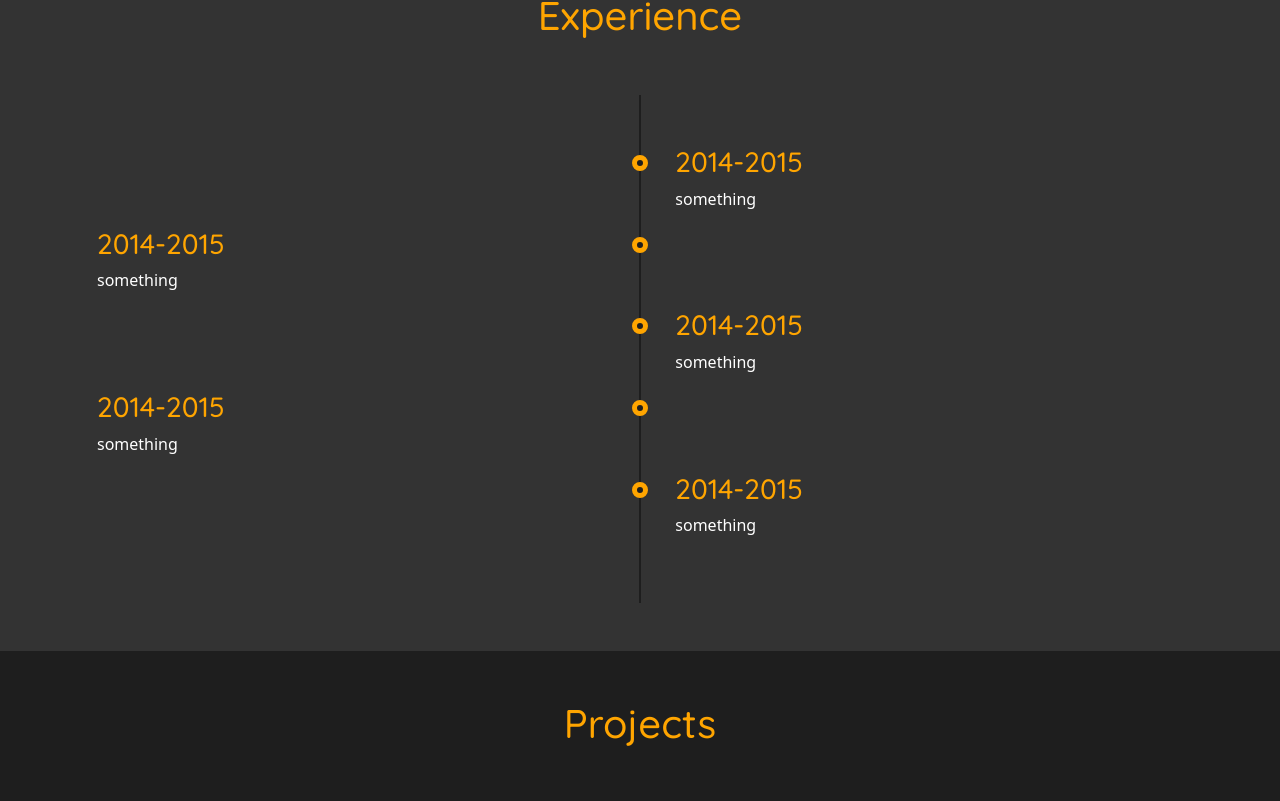
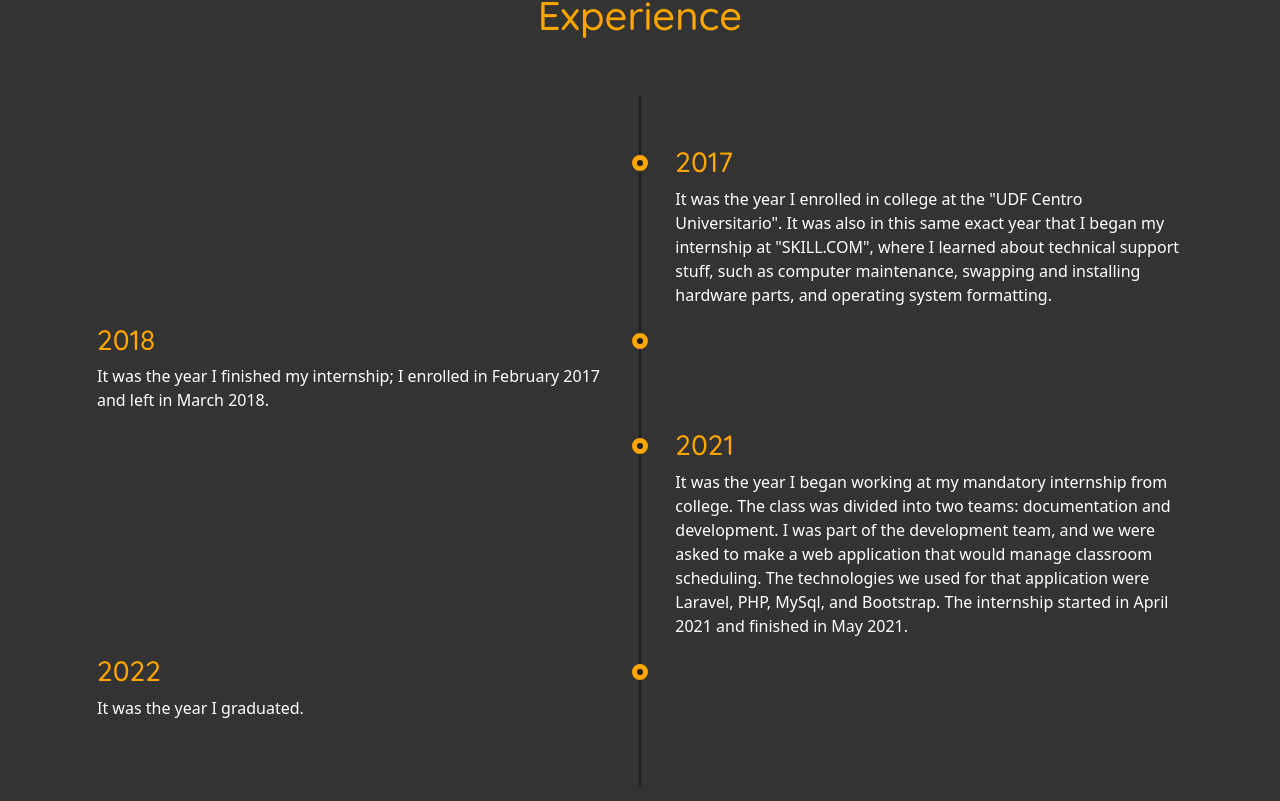
Before and after one commit to fabiomarras-dev/react-portfolio, a React (Create React App) app: page / in a window 1280 px wide. Shown: the part 1770-2571 px from the top of the page. Built offline with nearby package versions, Linux system fonts and the light colour scheme.

Commit message:
portfolio nearly ready

```diff
--- a/src/components/AboutMe.js
+++ b/src/components/AboutMe.js
@@ -49,7 +49,7 @@ const AboutMe = () => {
                     <li>Javascript</li>
                     <li>MySql</li>
                   </ul>
-                  I also have some notions of technical support, thanks to a 1-year internship I took part in at a company called "SKILL.COM".
+                  I also have some notions of <span>technical support</span>, thanks to a 1-year internship I took part in at a company called "SKILL.COM".
                   </p>
                   <p>And since I spent a good part of my life in both Brazil and Switzerland, I gained a lot of knowledge in different languages, such as <span>native French</span> (because I was born and raised in Switzerland), <span>fluent Portuguese</span> and <span>advanced English</span> because I used to study english as a hobby.
                   </p>
--- a/src/components/Experience.js
+++ b/src/components/Experience.js
@@ -12,9 +12,9 @@ const Experience = () => {
             <div className='marker'>
             </div>
             <div className='timeline-content'>
-              <h3>2014-2015</h3>
+              <h3>2017</h3>
               <p>
-                something
+              It was the year I enrolled in college at the "UDF Centro Universitario". It was also in this same exact year that I began my internship at "SKILL.COM", where I learned about technical support stuff, such as computer maintenance, swapping and installing hardware parts, and operating system formatting.
               </p>
             </div>
           </div>
@@ -23,9 +23,9 @@ const Experience = () => {
             <div className='marker'>
             </div>
             <div className='timeline-content'>
-              <h3>2014-2015</h3>
+              <h3>2018</h3>
               <p>
-                something
+              It was the year I finished my internship; I enrolled in February 2017 and left in March 2018.
               </p>
             </div>
           </div>
@@ -34,9 +34,9 @@ const Experience = () => {
             <div className='marker'>
             </div>
             <div className='timeline-content'>
-              <h3>2014-2015</h3>
+              <h3>2021</h3>
               <p>
-                something
+              It was the year I began working at my mandatory internship from college. The class was divided into two teams: documentation and development. I was part of the development team, and we were asked to make a web application that would manage classroom scheduling. The technologies we used for that application were Laravel, PHP, MySql, and Bootstrap. The internship started in April 2021 and finished in May 2021.
               </p>
             </div>
           </div>
@@ -45,20 +45,9 @@ const Experience = () => {
             <div className='marker'>
             </div>
             <div className='timeline-content'>
-              <h3>2014-2015</h3>
+              <h3>2022</h3>
               <p>
-                something
-              </p>
-            </div>
-          </div>
-
-          <div  className='timeline-block timeline-block-right'>
-            <div className='marker'>
-            </div>
-            <div className='timeline-content'>
-              <h3>2014-2015</h3>
-              <p>
-                something
+              It was the year I graduated.
               </p>
             </div>
           </div>
```
